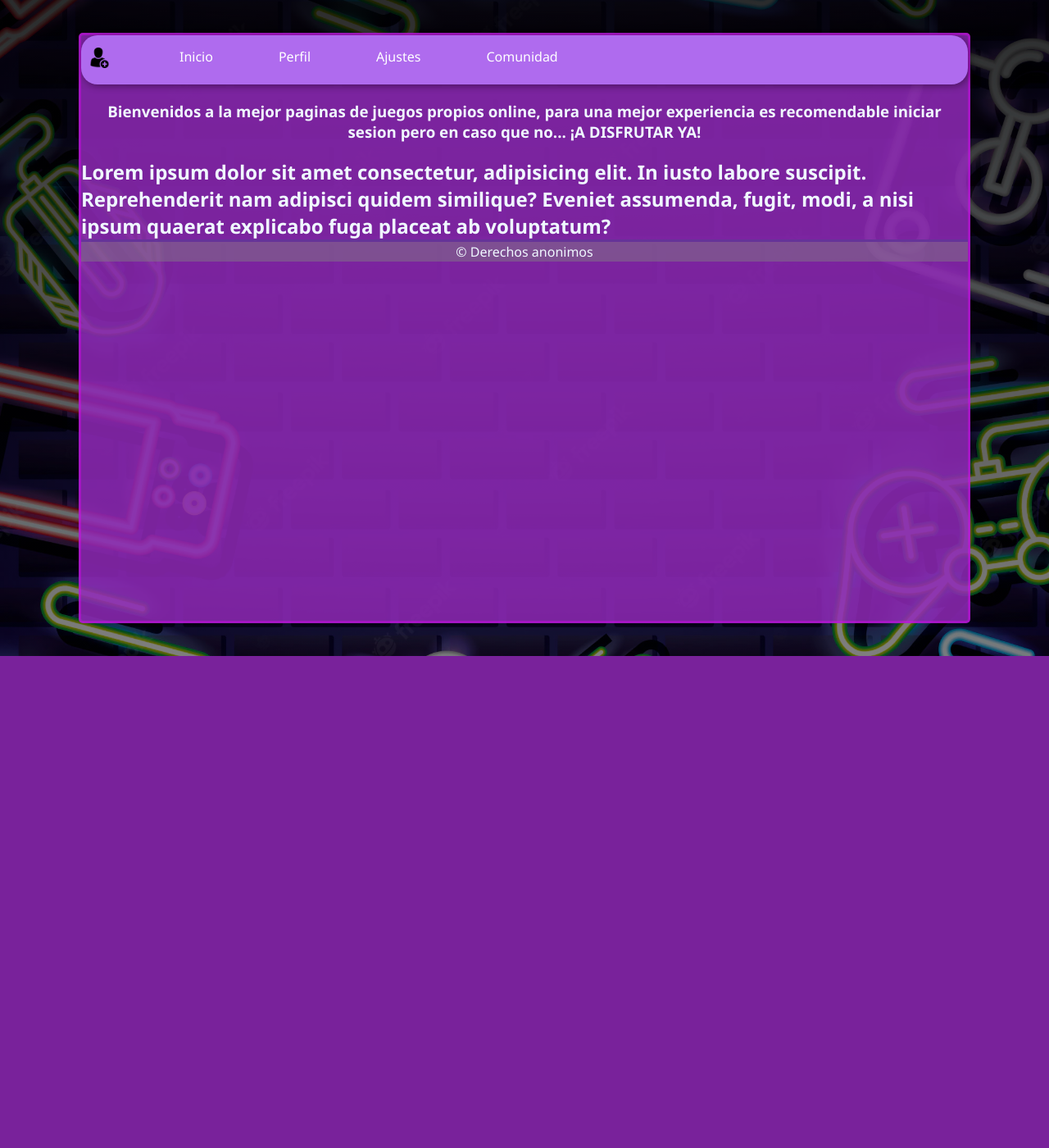
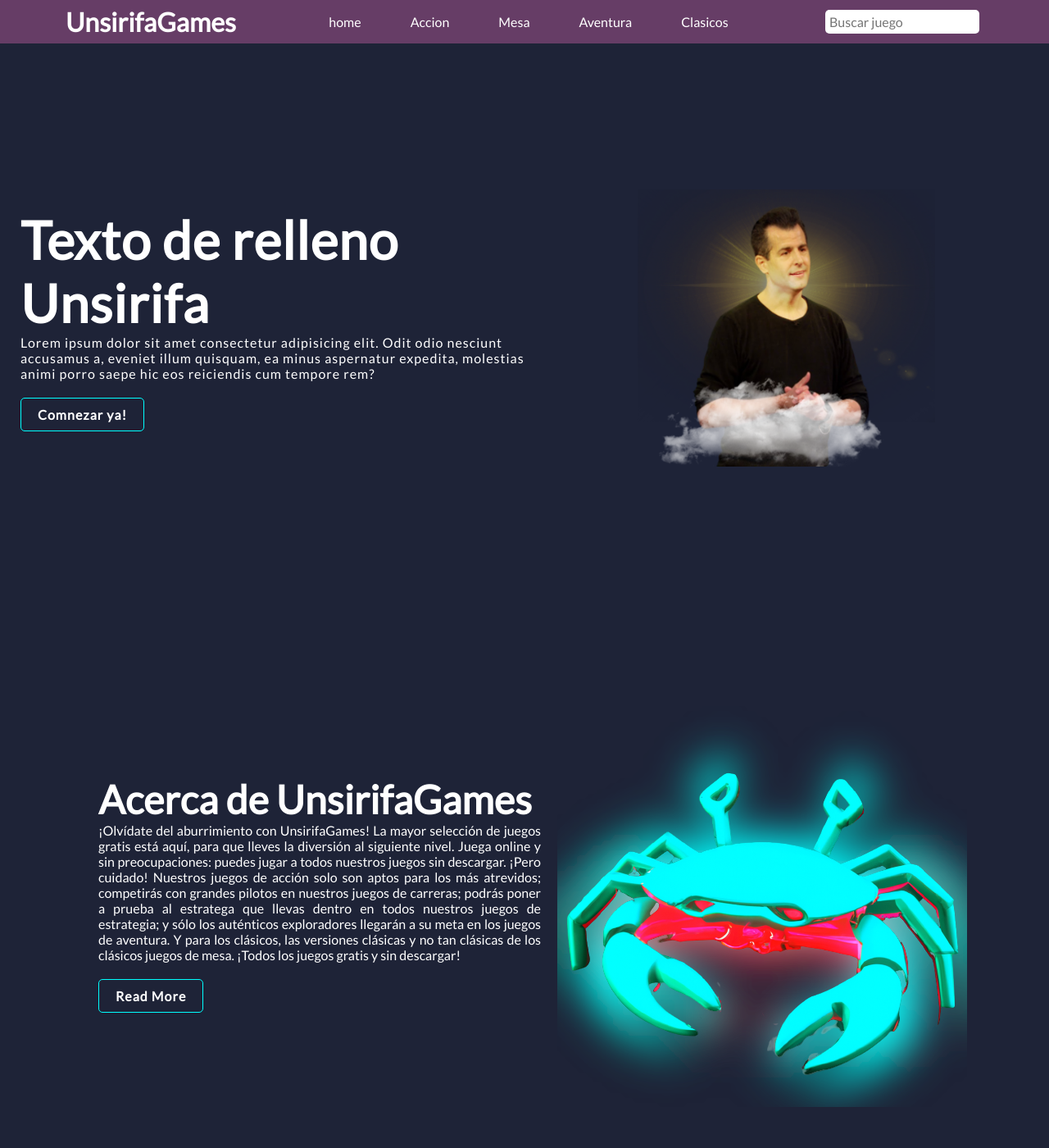
Before and after one commit to InazumaDBZ/prueba, a Flask app: page / in a window 1280 px wide. Shown: the whole page at 82% size. Before the commit the page ends 800 px from the top, so only its background shows below. Run offline with Flask 2, Linux system fonts and the light colour scheme.

Commit message:
Agregando nueva home de UnsirifaGames

```diff
--- a/FrontEndMarv/app.py
+++ b/FrontEndMarv/app.py
@@ -6,7 +6,7 @@ app = Flask(__name__) #variable de entorno que contiene el "main"
 @app.route("/") #definimos que hay una ruta de acceso con el arroba
 def index():
     nombre = request.args.get('nombre', 'mundo')
-    return render_template("index.html", nombre = nombre)
+    return render_template("home.html", nombre = nombre)
 
 if __name__ == '__main__':
     app.run()
--- /dev/null
+++ b/FrontEndMarv/static/estilo.css
@@ -0,0 +1,190 @@
+*{
+    margin: 0;
+    padding: 0;
+    box-sizing: border-box;
+    font-family: 'Lato', serif;
+}
+
+body{
+    /*background-color: #050e2d;*/
+    background-color: #1e2337;
+}
+
+header{
+    position: fixed;
+    top: 0;
+    left: 0;
+    width: 100%;
+    padding: 7px 80px;
+    display: flex;
+    justify-content: space-between;
+    align-items: center;
+    background-color: #663d66;
+    transition: 0.5s;
+    z-index: 1000;
+
+}
+
+header .logo{
+    position: relative;
+    color: white;
+    text-decoration: none;
+    font-size: 2em;
+    font-weight: 700;
+}
+
+header .nav{
+    display: flex;
+    justify-content: center;
+    align-items: center;
+}
+
+header ul li{
+    list-style: none;
+    margin: 10px;
+}
+
+header ul li a{
+    color: white;
+    text-decoration: none;
+    padding: 10px 20px;
+    border-radius: 5px;
+}
+
+header ul li a:hover{
+    background-color: aqua;
+    color: black;
+    box-shadow: 0 0 10px aqua;
+}
+
+header .action .searchBx{
+    padding: 5px;
+    margin: 5px;
+    display: flex;
+    justify-content: center;
+    align-items: center;
+    background-color: white;
+    border-radius: 5px;
+}
+
+header .action .searchBx i{
+    font-size: 1.4em;
+    margin: 5px;
+    color: black;
+}
+
+header .action .searchBx input{
+    outline: none;
+    border: none;
+    font-size: 1em;
+    color: black;
+}
+
+/*Baner*/
+#home{
+    position: relative;
+    width: 100%;
+    min-height: 100vh;
+    padding: 0px 10px;
+    display: flex;
+    justify-content: center;
+    align-items: center;
+}
+
+#home .banerhome{
+    position: relative;
+    width: 100%;
+    min-height: 100vh;
+    display: flex;
+    justify-content: center;
+    align-items: center;
+}
+
+#home .banerhome .content{
+   width: 50%;
+   height: 100%;
+}
+
+#home .banerhome .content h2{
+    font-size: 4em;
+    color: white;
+    letter-spacing: 1px;
+}
+
+#home .banerhome .content p{
+    font-size: 1em;
+    color: white;
+    letter-spacing: 1px;
+}
+
+#home .banerhome .content a{
+    display: inline-block;
+    padding: 10px 20px;
+    margin: 20px 0;
+    border: 1px solid aqua;
+    text-decoration: none;
+    font-weight: 700;
+    border-radius: 5px;
+    color: white;
+    letter-spacing: 1px;
+
+}
+
+#home .banerhome .content a:hover{
+    background-color: aqua;
+    border: none;
+    color: black;
+    box-shadow: 0 0 10px aqua;
+}
+
+#home .banerhome img{
+    width: 600px;
+}
+
+/*About*/
+
+#about{
+    position: relative;
+    width: 100%;
+    min-height: 75vh;
+    padding: 0px 100px;
+    display: flex;
+    justify-content: space-between;
+    align-items: center;
+}
+
+#about .contentBx{
+    width: 50%;
+    margin: 20px;
+}
+
+#about .contentBx h2{
+    font-size: 3em;
+    font-weight: 700;
+    color: white;
+}
+
+#about .contentBx p{
+    max-width: 600px;
+    text-align: justify;
+    color: white;
+}
+
+#about .contentBx a{
+    display: inline-block;
+    padding: 10px 20px;
+    margin: 20px 0;
+    border: 1px solid aqua;
+    text-decoration: none;
+    font-weight: 700;
+    border-radius: 5px;
+    color: white;
+    letter-spacing: 1px;
+}
+
+#about .contentBx a:hover{
+    background-color: aqua;
+    border: none;
+    color: black;
+    box-shadow: 0 0 10px aqua;
+}
--- a/FrontEndMarv/static/style.css
+++ b/FrontEndMarv/static/style.css
@@ -37,9 +37,23 @@ body{
     width: 100%;
     height: 60px;
     padding-top: 15px;
+    padding-left: 20px;
+    padding-right: 10px;
     border-radius: 20px;
     background-color: rgb(175, 107, 238);
     box-shadow: 2px 2px 10px rgba(0, 0, 0, 0.384);
+}
+
+#containerNav .buscador button img
+{
+    width: 10px;
+    height: auto;
+}
+
+#containerNav .buscador input
+{
+    width: 150px;
+    height: auto;
 }
 
 .navbar ul li{
@@ -63,7 +77,7 @@ body{
 .logoUser
 {
     position: relative;
-    left: 10px;
+    margin-left: 50%;
     margin: 0;
     width: 40px;
     height: auto;
@@ -136,7 +150,8 @@ body{
 
     .navbar ul li{
         display: block;
-        padding: 20px;
+        padding-top: 30px;
+        margin-left: 0%;
    }
 
    .navbar ul li a:hover{
@@ -153,6 +168,7 @@ body{
         right: 0;
    }
 }
+
 /*aasdsadasdsadasdasda*/
 
 #content{
--- /dev/null
+++ b/FrontEndMarv/templates/home.html
@@ -0,0 +1,58 @@
+<!DOCTYPE html>
+<html lang="en">
+<head>
+    <meta charset="UTF-8">
+    <meta http-equiv="X-UA-Compatible" content="IE=edge">
+    <meta name="viewport" content="width=device-width, initial-scale=1.0">
+    <link rel="stylesheet" href="static\estilo.css">
+    <link href="https://fonts.googleapis.com/css2?family=Lato:wght@300;400&display=swap" rel="stylesheet">
+    <title>UnsirifaGames</title>
+</head>
+<body>
+    <div id="container">
+
+        <header>
+            <a href="static\logo.png" class="logo">UnsirifaGames</a>
+            <ul class="nav">
+                <li> <a href="">home</a> </li>
+                <li> <a href="">Accion</a> </li>
+                <li> <a href="">Mesa</a> </li>
+                <li> <a href="">Aventura</a> </li>
+                <li> <a href="">Clasicos</a> </li>
+            </ul>
+            <div class="action">
+                <div class="searchBx">
+                    <a href="#"></a>
+                    <input type="text" placeholder="Buscar juego">
+                </div>
+            </div>
+        </header>
+
+        <section id="home">
+            <div class="banerhome">
+                <div class="content">
+                    <h2>Texto de relleno <br>
+                        Unsirifa
+                    </h2>
+                    <p>Lorem ipsum dolor sit amet consectetur adipisicing elit. Odit odio nesciunt accusamus a, eveniet illum quisquam, ea minus aspernatur expedita, molestias animi porro saepe hic eos reiciendis cum tempore rem?</p>
+                    <a href="#" class="btn">Comnezar ya!</a>
+                </div>
+                <img src="static\malanDefinitivo.png" alt="">
+            </div>
+        </section>
+
+        <section id="about">
+            <div class="contentBx">
+                <h2>Acerca de UnsirifaGames</h2>
+                <p>
+                    ¡Olvídate del aburrimiento con UnsirifaGames! La mayor selección de juegos gratis está aquí, para que lleves la diversión al siguiente nivel. Juega online y sin preocupaciones: puedes jugar a todos nuestros juegos sin descargar. ¡Pero cuidado! Nuestros juegos de acción solo son aptos para los más atrevidos; competirás con grandes pilotos en nuestros juegos de carreras; podrás poner a prueba al estratega que llevas dentro en todos nuestros juegos de estrategia; y sólo los auténticos exploradores llegarán a su meta en los juegos de aventura. Y para los clásicos, las versiones clásicas y no tan clásicas de los clásicos juegos de mesa. ¡Todos los juegos gratis y sin descargar!
+                </p>
+                <a href="#">Read More</a>
+            </div>
+            <img src="static\unsiri.png">
+        </section>
+
+
+    </div>
+</body>
+</html>
--- a/FrontEndMarv/templates/index.html
+++ b/FrontEndMarv/templates/index.html
@@ -11,31 +11,32 @@
     <div id="container">
         <header>
             <nav id="containerNav">
-                <div class="logoUser">
-                    <button>
-                        <img src="static\registrar.png" alt="">
-                    </button>
-                </div>
                 <input type="checkbox" id="check">
                 <label for="check" class="mostrar-nav">
                     &#8801
                 </label>
+                <div class="buscador">
+                    <button>
+                        <img src="static/iconoBuscar.png" alt="img">
+                    </button>
+                    <input type="text" name="Busqueda" value="" placeholder="Buscar Juego">
+                </div>
                 <div class="navbar">
                     <ul>
                         <li>
-                            <a href="templates\menuJuegos.html">Inicio</a>
+                            <a href="templates\menuJuegos.html">Estrategias</a>
                         </li>
 
                         <li>
-                            <a href="index.html">Perfil</a>
+                            <a href="index.html">Accion</a>
                         </li>
 
                         <li>
-                            <a href="index.html">Ajustes</a>
+                            <a href="index.html">Deportes</a>
                         </li>
 
                         <li>
-                            <a href="index.html">Comunidad</a>
+                            <a href="index.html">Mesa</a>
                         </li>
 
                         <label for="check" class="esconder-nav">
@@ -43,6 +44,11 @@
                         </label>
 
                     </ul>
+                </div>
+                <div class="logoUser">
+                    <button>
+                        <img src="static\registrar.png" alt="">
+                    </button>
                 </div>
             </nav>
         </header>
```
Also changed, not shown: FrontEndMarv/static/iconoBuscar.png (added), FrontEndMarv/static/logo.png (added), FrontEndMarv/static/malan.png (added), FrontEndMarv/static/malanDefinitivo.png (added), FrontEndMarv/static/unsiri.png (added).
